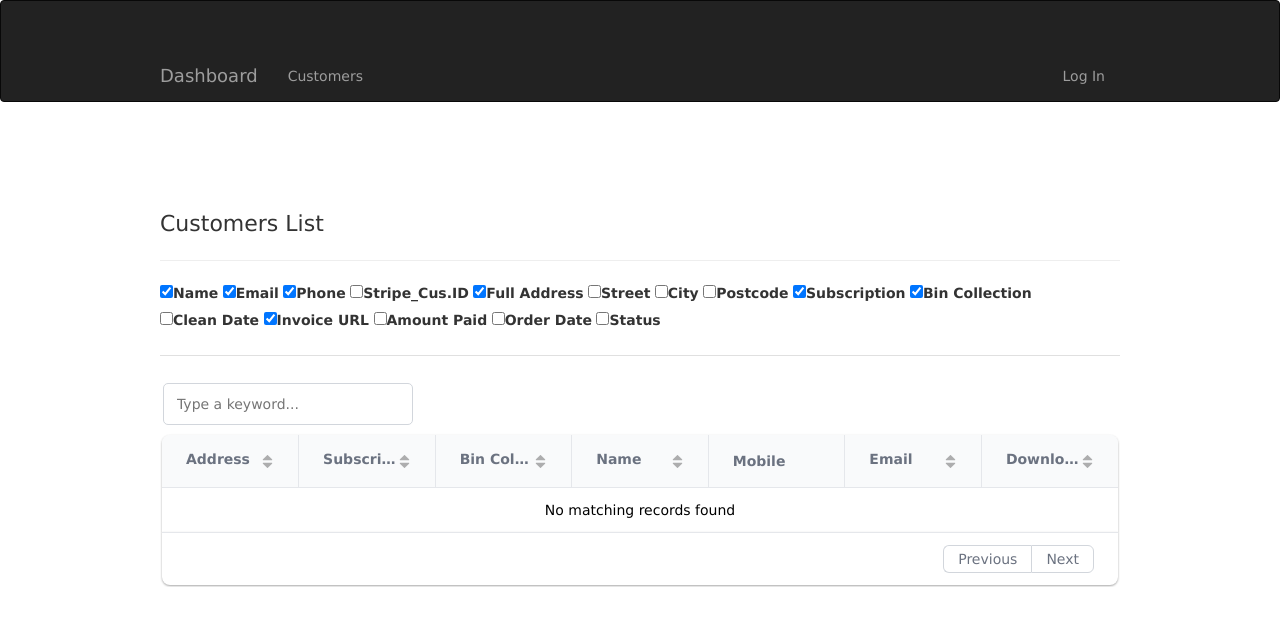
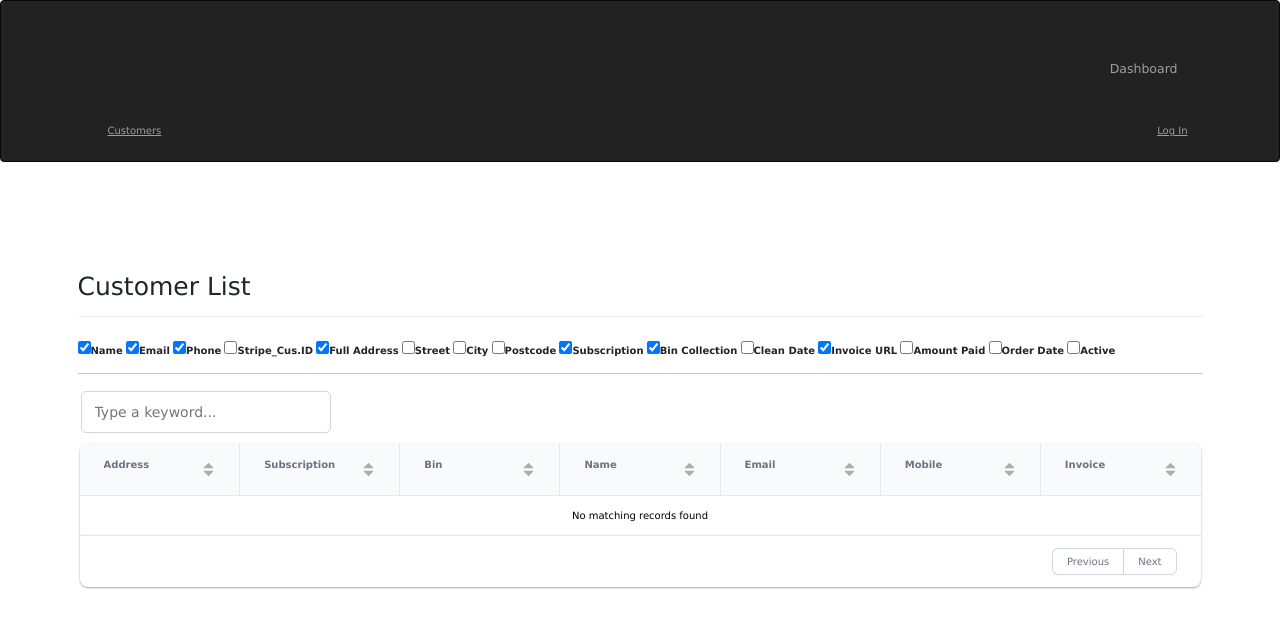
Before and after one commit to fred-py/stripe-subscription-checkout, a Flask app: page /customers in a window 1280 px wide. Shown: the top 628 px of the page. Run offline with Flask 3, Linux system fonts and the light colour scheme; data that the repository does not hold is empty; some libraries are stand-ins or nearby versions.

Commit message:
additonal updates on the customer table

```diff
--- a/app/__init__.py
+++ b/app/__init__.py
@@ -18,7 +18,7 @@
 login_manager.login_view = 'auth.login'
 
 
-def create_app(config_name='development'):  # Change to 'production' before deployment
+def create_app(config_name='production'):  # Change to 'production' before deployment
     """Flask application factory function configuration
     settings stored in one of the classes defined in
     config.py can be imported directly into the app using
--- a/app/customers/views.py
+++ b/app/customers/views.py
@@ -78,7 +78,7 @@
     if 'id' not in data:
         abort(400)
     customer = CustomerDB.query.get(data['id'])
-    for field in ['name', 'address', 'phone', 'email']:
+    for field in ['name', 'address', 'phone', 'email', 'bin_collection', 'clean_date']:
         if field in data:
             setattr(customer, field, data[field])
     db.session.commit()
--- a/app/static/database/js/table.js
+++ b/app/static/database/js/table.js
@@ -44,7 +44,7 @@
                 { id: 'name', name: 'Name', 'attributes': editableCellAttributes },
                 { id: 'phone', name: 'Mobile', sort: false, 'attributes': editableCellAttributes },
                 { id: 'email', name: 'Email', 'attributes': editableCellAttributes },
-                { id: 'invoice_url', name: 'Download Invoice', formatter: (cell, row) => gridjs.h('a', { href: cell, target: '_blank' }, 'Download')}
+                { id: 'invoice_url', name: 'Invoice', formatter: (cell, row) => gridjs.h('a', { href: cell, target: '_blank' }, 'Open Invoice')}
             ],
             server: {
                 url: '/search',
@@ -89,7 +89,7 @@
                     style: { width: '500px' }, 'attributes': editableCellAttributes });
             }
             if (streetCheckbox.checked) {
-                columns.push({ id: 'street', name: 'Street'});
+                columns.push({ id: 'street', name: 'Street', sort: false});
             }
             if (cityCheckbox.checked) {
                 columns.push({ id: 'city', name: 'City'});
@@ -98,7 +98,7 @@
                 columns.push({ id: 'postcode', name: 'Postcode'});
             }
             if (cus_idCheckbox.checked) {
-                columns.push({ id: 'cus_id', name: 'Customer ID'});
+                columns.push({ id: 'cus_id', name: 'Customer ID', sort: false});
             }
             if (subscriptionCheckbox.checked) {
                 columns.push({ id: 'subscription', name: 'Subscription'});
@@ -108,7 +108,7 @@
                 'attributes': editableCellAttributes });
             }
             if (cleandateCheckbox.checked) {
-                columns.push({ id: 'cleandate', name: 'Clean Date',
+                columns.push({ id: 'clean_date', name: 'Clean Date',
                 'attributes': editableCellAttributes});
             }
             if (nameCheckbox.checked) {
@@ -124,14 +124,17 @@
                 'attributes': editableCellAttributes });
             }
             if (invoiceURLCheckbox.checked) {
-                columns.push({ id: 'invoiceURL', name: 'Invoice',
+                columns.push({ id: 'invoice_url', name: 'Invoice',
                 formatter: (cell, row) => gridjs.h('a', { href: cell, target: '_blank' }, 'Open Invoice')});
             }
             if (amountpaidCheckbox.checked) {
-                columns.push({ id: 'amountpaid', name: 'Amount Paid'});
+                columns.push({ id: 'amount_paid', name: 'Amount Paid'});
             }
-            if (statusCheckbox.checked) {
-                columns.push({ id: 'status', name: 'Status'});
+            if (activeCheckbox.checked) {
+                columns.push({ id: 'active', name: 'Active'});
+            }
+            if (orderdateCheckbox.checked) {
+                columns.push({ id: 'order_date', name: 'Order Date'});
             }
 
             grid.updateConfig({
@@ -155,7 +158,7 @@
                     multiColumn: true,
                     server: {
                         url: (prev, columns) => {
-                        const columnIds = ['id', 'address', 'subscriptions', 'name', 'phone', 'email'];
+                        const columnIds = ['id', 'address', 'subscription', 'name', 'email', 'city'];
                         const sort = columns.map(col => (col.direction === 1 ? '+' : '-') + columnIds[col.index]);
                         return updateUrl(prev, {sort});
                         },
@@ -183,7 +186,7 @@
             tableDiv.addEventListener('focusout', ev => {
                 if (ev.target.tagName === 'TD') {
                 if (savedValue !== ev.target.textContent) {
-                    fetch('/api/data', {
+                    fetch('/update', {
                     method: 'POST',
                     headers: {'Content-Type': 'application/json'},
                     body: JSON.stringify({
@@ -225,9 +228,9 @@
         binCheckbox.addEventListener('change', updateTable);
         cleandateCheckbox.addEventListener('change', updateTable);
         invoiceURLCheckbox.addEventListener('change', updateTable);
-        amoutpaidCheckbox.addEventListener('change', updateTable);
+        amountpaidCheckbox.addEventListener('change', updateTable);
         orderdateCheckbox.addEventListener('change', updateTable);
-        statusCheckbox.addEventListener('change', updateTable);
+        activeCheckbox.addEventListener('change', updateTable);
 
         // Add event listeners for more checkboxes...
 
--- a/app/templates/database/base.html
+++ b/app/templates/database/base.html
@@ -15,6 +15,7 @@
     <link rel="stylesheet" href="/stripe/css/normalize.css" />
     <link rel="stylesheet" href="/stripe/css/global2.css" />
     <link rel="stylesheet" type="text/css" href="/database/css/tables.css">
+    <link href="https://cdn.jsdelivr.net/npm/bootstrap@5.0.2/dist/css/bootstrap.min.css" rel="stylesheet" integrity="sha384-EVSTQN3/azprG1Anm3QDgpJLIm9Nao0Yz1ztcQTwFspd3yD65VohhpuuCOmLASjC" crossorigin="anonymous">
     <link rel="stylesheet" href="https://unpkg.com/gridjs/dist/theme/mermaid.min.css" />
     <style>
         body {
@@ -70,8 +71,8 @@
     {% endfor %}
 
     {% block page_content %}{% endblock %}
-    <!--The below loads _debug.html if config is set='development'-->
-    {% if config['DEBUG'] %}
+    <!--The below loads _debug.html if config is set='DEBUG-->
+    {% if config['NONE'] %}
         {% include 'database/_debug.html' %}
     {% endif %}
 
--- a/app/templates/database/customers/editable_table.html
+++ b/app/templates/database/customers/editable_table.html
@@ -5,7 +5,7 @@
 
 {% block page_content %}
 <div class="page-header">
-    <h1><h1>Customers List</h1></h1>
+    <h1><h1>Customer List</h1></h1>
 </div>
     <body>
         <!--Check Boxes For Column Display Selection-->
@@ -25,8 +25,8 @@
             <label><input type="checkbox" id="cleandateCheckbox" unchecked>Clean Date</label>
             <label><input type="checkbox" id="invoiceURLCheckbox" checked>Invoice URL</label>
             <label><input type="checkbox" id="amountpaidCheckbox" unchecked>Amount Paid</label>
-            <label><input type="checkbox" id="oderdateCheckbox" unchecked>Order Date</label>
-            <label><input type="checkbox" id="statusCheckbox" unchecked>Status</label>
+            <label><input type="checkbox" id="orderdateCheckbox" unchecked>Order Date</label>
+            <label><input type="checkbox" id="activeCheckbox" unchecked>Active</label>
         <div>
             <hr>
             <div id="table"></div>
```
Also changed, not shown: config.py (line endings or trailing spaces).
